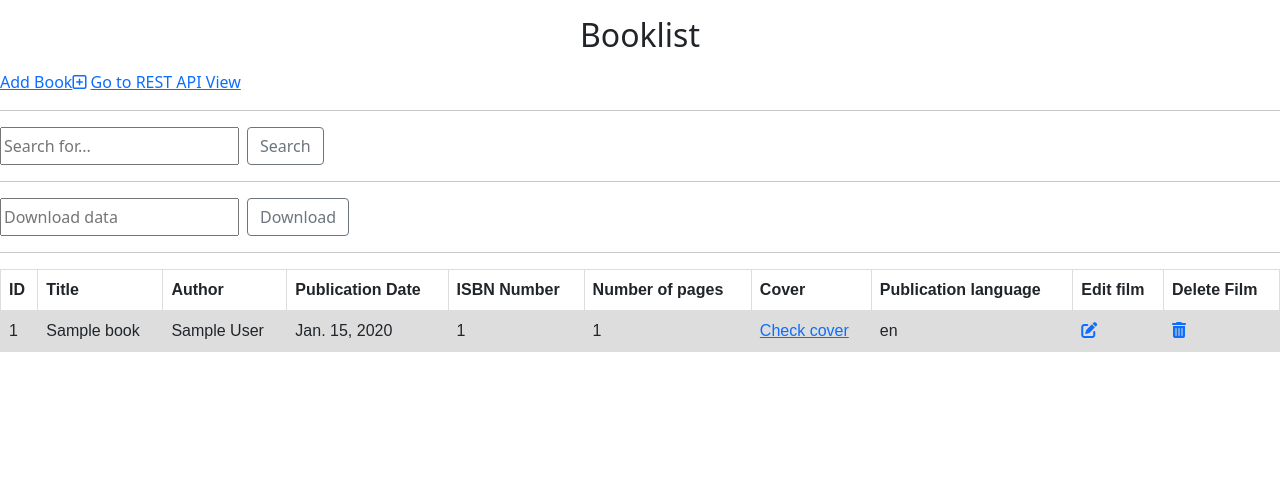
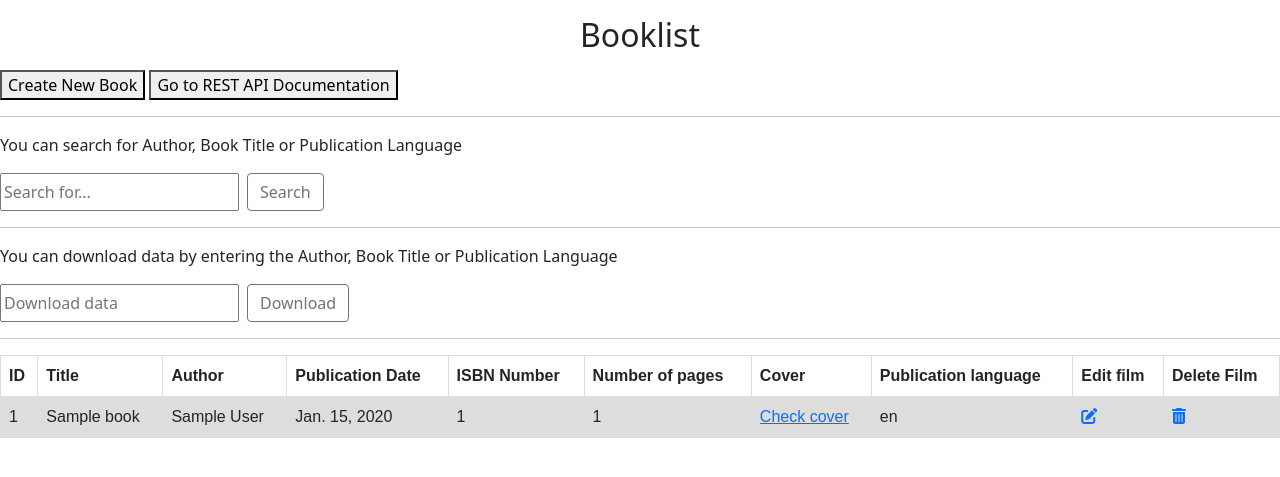
Before and after one commit to KenajNazcok/booklistapi, a Django app: page / in a window 1280 px wide. Shown: the top 477 px of the page. Run offline with Django 3.2, Linux system fonts and the light colour scheme; tables that the repository leaves empty hold one stand-in row (values such as "Sample post"); some libraries are stand-ins or nearby versions.

Commit message:
Templates update

```diff
--- a/book/templates/book_downloader.html
+++ b/book/templates/book_downloader.html
@@ -18,7 +18,11 @@
             background-color: #dddddd;
         }
     </style>
-    <a href="{% url 'all_books' %}">Download complete, back to previous page</a>
+    <body>
+        <button onclick="window.location.href='{% url 'all_books' %}';">
+            Download complete, back to previous page
+        </button>
+    </body>
     <p></p>
 
     <table>
--- a/book/templates/book_form.html
+++ b/book/templates/book_form.html
@@ -8,5 +8,9 @@
         {{ form|bootstrap }}
         <button type="submit"> Add Book </button>
     </form>
-    <a href="{% url 'all_books' %}">Undo</a>
+    <body>
+        <button onclick="window.location.href='{% url 'all_books' %}';">
+            Go to previous page
+        </button>
+    </body>
 {% endblock %}]
--- a/book/templates/books.html
+++ b/book/templates/books.html
@@ -1,4 +1,5 @@
 {% extends 'main.html' %}
+{% load bootstrap %}
 {% block title %} List of books {% endblock %}
 {% block page %}
     <style>
@@ -24,17 +25,28 @@
     {% else %}
         <center><h2>Booklist</h2></center>
         <p></p>
-        <a href="{% url 'add_book' %}">Add Book<i class="far fa-plus-square"></i></a>
-        <a href="{% url 'api_list' %}">Go to REST API View</i></a>
+        <body>
+            <button onclick="window.location.href='{% url 'add_book' %}';">
+                Create New Book
+            </button>
+        </body>
+        <body>
+            <button onclick="window.location.href='{% url 'api_list' %}';">
+                Go to REST API Documentation
+            </button>
+        </body>
+
         <p></p>
 
         <hr/>
+        <p>You can search for Author, Book Title or Publication Language</p>
         <form class="d-flex" method="post" action="{% url 'searched_data' %}">
             {% csrf_token %}
             <input class="from-control me-2" type="search" placeholder="Search for... " name = "searched">
             <button class="btn btn-outline-secondary" type="submit">Search</button>
         </form>
         <hr/>
+        <p>You can download data by entering the Author, Book Title or Publication Language</p>
         <form class="d-flex" method="post" action="{% url 'book_downloader' %}">
             {% csrf_token %}
             <input class="from-control me-2" type="search" placeholder="Download data" name = "search">
```
Also changed, not shown: runtime.txt (line endings or trailing spaces).
